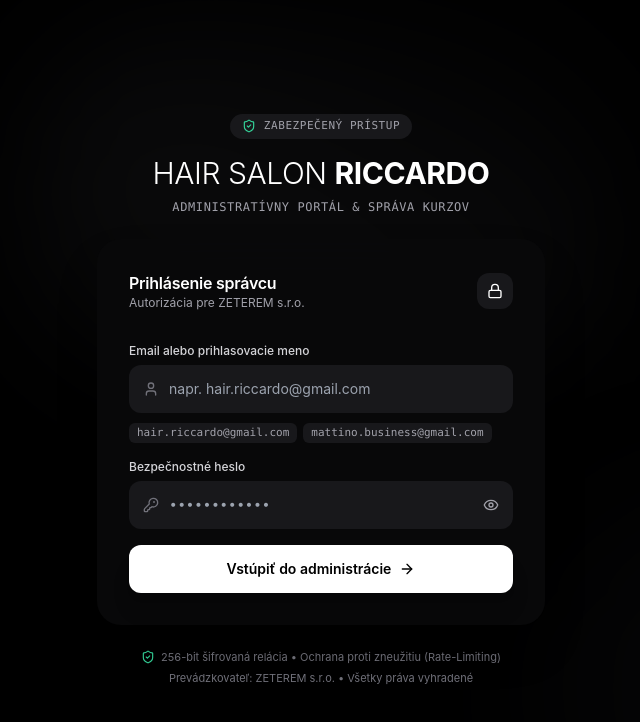
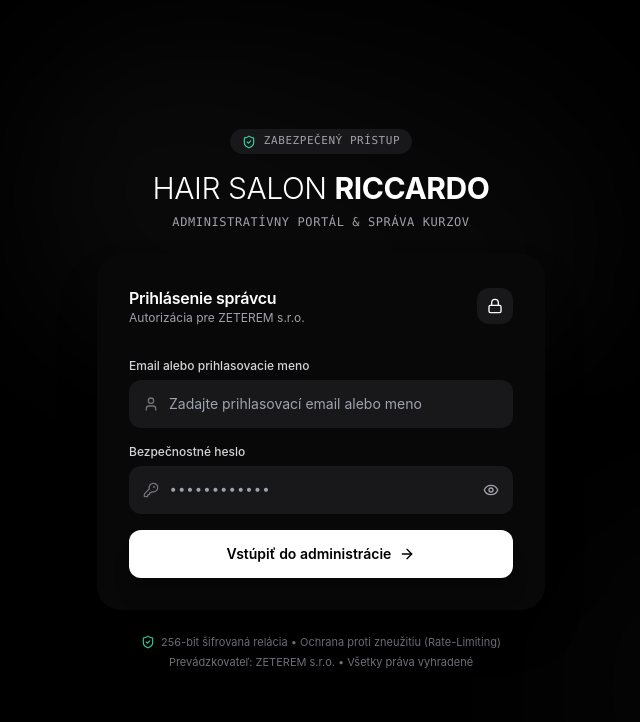
Before and after one commit to mttn214/Riccardo, a React (Vite) app: page /admin in a window 1280 px wide. Shown: the top 722 px of the page, without its empty margins (319-959 px from the left). Built offline with nearby package versions, Linux system fonts and the light colour scheme; no server answers.

Commit message:
fix(security): remove quick-fill credentials buttons from admin login

```diff
--- a/src/components/admin/AdminLogin.tsx
+++ b/src/components/admin/AdminLogin.tsx
@@ -145,29 +145,9 @@
                     setUsername(e.target.value);
                     if (error) setError('');
                   }}
-                  placeholder="napr. hair.riccardo@gmail.com"
+                  placeholder="Zadajte prihlasovací email alebo meno"
                   className="w-full bg-zinc-900 focus:bg-zinc-850 text-white pl-10 pr-4 py-3.5 rounded-xl text-sm focus:outline-none focus:ring-1 focus:ring-white/20 transition-all disabled:opacity-50"
                 />
-              </div>
-
-              {/* Quick Account Fill Pills */}
-              <div className="flex flex-wrap items-center gap-1.5 pt-1">
-                <button
-                  type="button"
-                  onClick={() => setUsername('hair.riccardo@gmail.com')}
-                  className="text-[11px] font-mono px-2 py-0.5 rounded-md bg-zinc-900 hover:bg-zinc-800 text-zinc-400 hover:text-white transition-colors cursor-pointer"
-                  title="Kliknite pre vyplnenie emailu"
-                >
-                  hair.riccardo@gmail.com
-                </button>
-                <button
-                  type="button"
-                  onClick={() => setUsername('mattino.business@gmail.com')}
-                  className="text-[11px] font-mono px-2 py-0.5 rounded-md bg-zinc-900 hover:bg-zinc-800 text-zinc-400 hover:text-white transition-colors cursor-pointer"
-                  title="Kliknite pre vyplnenie emailu"
-                >
-                  mattino.business@gmail.com
-                </button>
               </div>
             </div>
 
```
